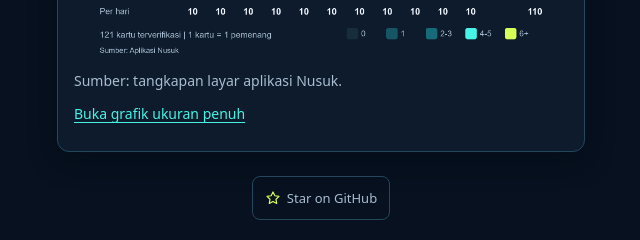
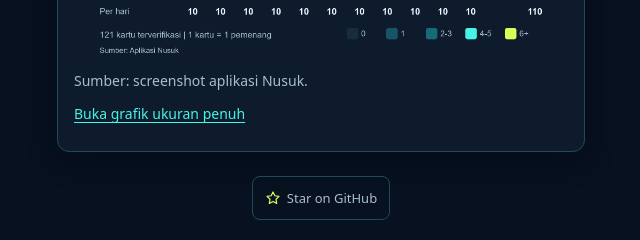
Before and after one commit to fathahnoor/nkl, a plain HTML site: page Salin-Kode-Nusuk/index.html in a window 1280 px wide. Shown: the part 1614-1854 px from the top of the page, 319-959 px from the left. Drawn offline with Linux system fonts and the light colour scheme.

Commit message:
chore: use the common English term screenshot in the chart source caption
Co-authored-by: OpenBot <335604065+openbotgit[bot]@users.noreply.github.com>

```diff
--- a/Salin-Kode-Nusuk/index.html
+++ b/Salin-Kode-Nusuk/index.html
@@ -37,7 +37,7 @@ button,summary,.file-label{touch-action:manipulation;-webkit-tap-highlight-color
 <section id="rekap-pemenang" class="panel winner-charts" aria-labelledby="winnerChartsTitle">
 <h2 id="winnerChartsTitle">Negara asal pemenang</h2>
 <p class="hint">Rekap 1-11 November 2026: 11 pemenang Umrah dan 110 pemenang Zamzam.</p>
-<figure><a href="rekap-pemenang-01-11-nov2026-nkl.png" aria-label="Buka kedua grafik pemenang dalam ukuran penuh"><img src="rekap-pemenang-01-11-nov2026-nkl.png" width="1848" height="2520" loading="lazy" decoding="async" alt="Dua grafik pemenang per negara dan tanggal: Umrah, 11 pemenang; Zamzam, 110 pemenang. Periode 1-11 November 2026."></a><figcaption class="hint">Sumber: tangkapan layar aplikasi Nusuk.<br><a class="site-link winner-chart-link" href="rekap-pemenang-01-11-nov2026-nkl.png">Buka grafik ukuran penuh</a></figcaption></figure>
+<figure><a href="rekap-pemenang-01-11-nov2026-nkl.png" aria-label="Buka kedua grafik pemenang dalam ukuran penuh"><img src="rekap-pemenang-01-11-nov2026-nkl.png" width="1848" height="2520" loading="lazy" decoding="async" alt="Dua grafik pemenang per negara dan tanggal: Umrah, 11 pemenang; Zamzam, 110 pemenang. Periode 1-11 November 2026."></a><figcaption class="hint">Sumber: screenshot aplikasi Nusuk.<br><a class="site-link winner-chart-link" href="rekap-pemenang-01-11-nov2026-nkl.png">Buka grafik ukuran penuh</a></figcaption></figure>
 </section>
 <footer id="github-footer" class="site-footer"><a class="github-star" href="https://github.com/fathahnoor/nkl" target="_blank" rel="noopener noreferrer" aria-label="Star on GitHub, buka repositori NKL di tab baru"><svg width="16" height="16" viewBox="0 0 24 24" fill="none" stroke="currentColor" stroke-width="1.8" stroke-linecap="round" stroke-linejoin="round" aria-hidden="true"><path d="M12 3l2.78 5.63L21 9.54l-4.5 4.39 1.06 6.2L12 17.2l-5.56 2.93 1.06-6.2L3 9.54l6.22-.91L12 3Z"/></svg><span>Star on GitHub</span></a></footer>
 </main>
```
Also changed, not shown: 1 other file.
